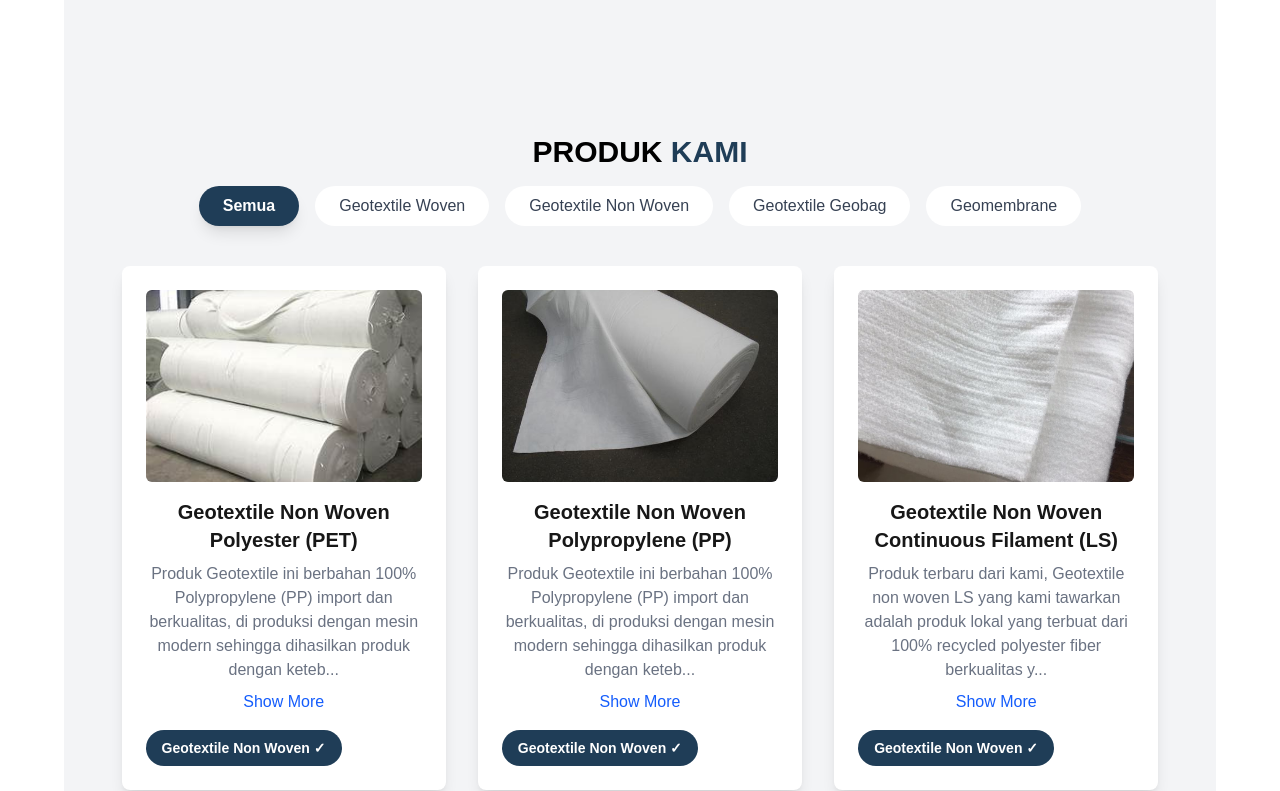
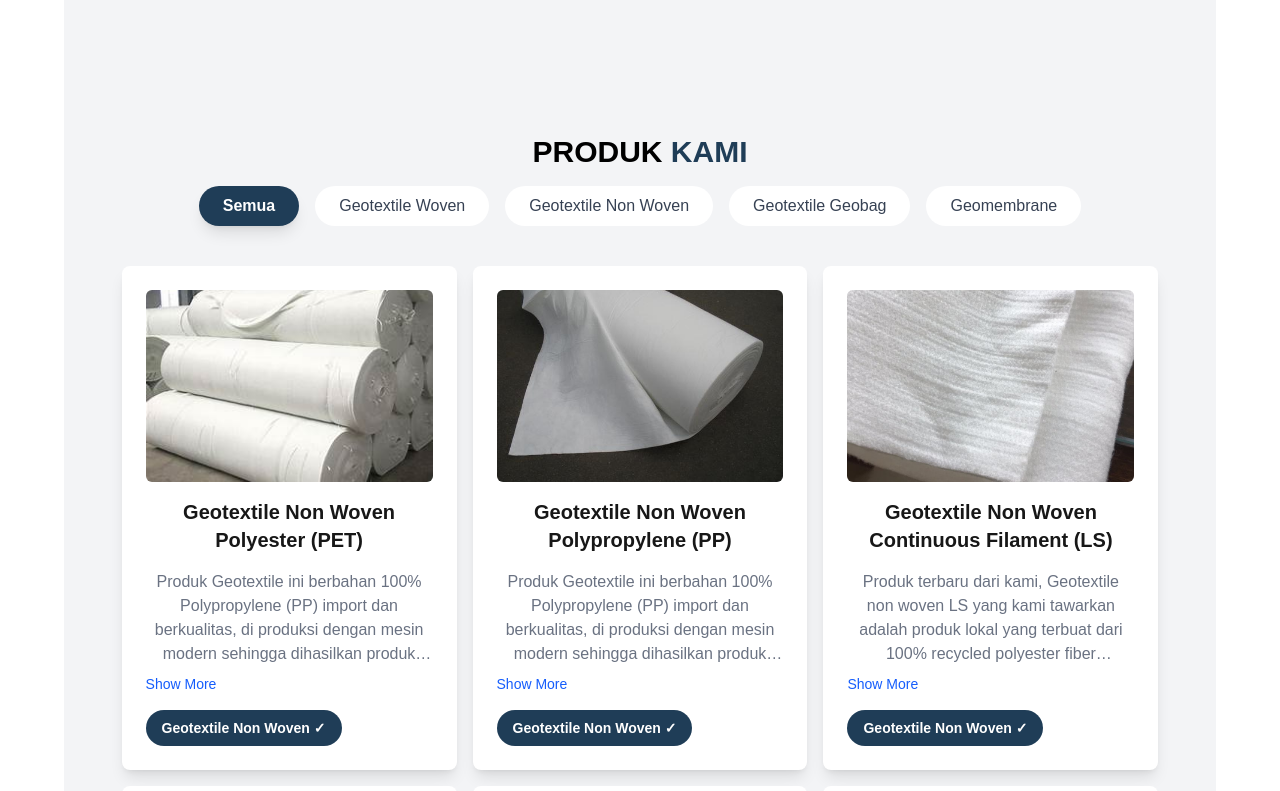
Before and after one commit to bayufrd/stigeotextile, a Next.js app: page / in a window 1280 px wide. Shown: the part 3061-3852 px from the top of the page. Built offline with nearby package versions, Linux system fonts and the light colour scheme.

Commit message:
[UPDATE] Fixing pagnation scroll jumping

```diff
--- a/src/app/components/Products.js
+++ b/src/app/components/Products.js
@@ -27,7 +27,22 @@ const Products = () => {
         'Geotextile Geobag': 'geobag',
         'Geomembrane': 'geomembrane',
     };
+    const [isTransitioning, setIsTransitioning] = useState(false);
 
+    // Modifikasi fungsi pagination
+    const paginate = (pageNumber) => {
+        setIsTransitioning(true);
+        setCurrentPage(pageNumber);
+
+        // Nonaktifkan scroll
+        //document.body.style.overflow = 'hidden';
+
+        // Kembalikan scroll setelah transisi
+        const timer = setTimeout(() => {
+            setIsTransitioning(false);
+            document.body.style.overflow = '';
+        }, 300);
+    };
     const [currentProductSlide, setCurrentProductSlide] = useState(0);
     const handleSlideChange = (direction) => {
         if (direction === 'next') {
@@ -36,7 +51,18 @@ const Products = () => {
             setCurrentProductSlide((prev) => (prev - 1 + selectedProduct.images.length) % selectedProduct.images.length);
         }
     };
+    // Dalam komponen Products, tambahkan logika untuk mengisi grid
+    const fillGridWithPlaceholders = () => {
+        const currentProducts = getCurrentProducts();
+        const placeholdersNeeded = isMobile
+            ? Math.max(0, 2 - currentProducts.length)
+            : Math.max(0, 6 - currentProducts.length);
 
+        return [
+            ...currentProducts,
+            ...Array(placeholdersNeeded).fill(null)
+        ];
+    };
     // Handle hash change for active category
     useEffect(() => {
         const handleHashChange = () => {
@@ -117,7 +143,6 @@ const Products = () => {
     const totalPages = Math.ceil(filteredProducts.length / productsPerPage);
 
     // Change page
-    const paginate = (pageNumber) => setCurrentPage(pageNumber);
 
     // Go to next page
     const nextPage = () => {
@@ -132,6 +157,7 @@ const Products = () => {
             setCurrentPage(currentPage - 1);
         }
     };
+
     // Add overlay and disable body scroll when modal is open
     useEffect(() => {
         if (showModal) {
@@ -213,32 +239,56 @@ const Products = () => {
                 </div>
 
                 {/* Product Cards */}
-                <div className="grid grid-cols-1 sm:grid-cols-2 md:grid-cols-3 gap-8">
+                {/* Product Cards */}
+                <div
+                    className={`
+        grid grid-cols-1 sm:grid-cols-2 md:grid-cols-3
+        gap-4 sm:gap-8
+        products-grid
+        grid-auto-rows-[1fr]
+        min-h-[600px]
+        ${isTransitioning ? 'transitioning' : ''}
+    `}
+                >
                     {getCurrentProducts().length > 0 ? (
-                        getCurrentProducts().map((product, index) => (
+                        (!isMobile ? fillGridWithPlaceholders() : fillGridWithPlaceholders()).map((product, index) => (
+                            product ? (
                                 <div
-                                key={index}
-                                className="bg-white p-6 rounded-lg shadow-lg cursor-pointer transform transition duration-300 hover:scale-105 hover:shadow-xl grid grid-rows-[auto_1fr_auto]" // Gunakan grid untuk layout
+                                    key={`product-${index}`}
+                                    className="bg-white p-4 sm:p-6 rounded-lg shadow-lg cursor-pointer
+                    transform transition duration-300 hover:scale-105 hover:shadow-xl
+                    flex flex-col
+                    h-full // Pastikan tinggi penuh
+                    min-h-[400px]
+                    justify-between // Distribusi konten merata
+                    relative
+                    "
                                     onClick={() => openModal(product)}
                                 >
-                                <div className="h-48 mb-4 overflow-hidden rounded-md">
+                                    {/* Image Container dengan tinggi fixed */}
+                                    <div className="h-36 sm:h-48 mb-4 overflow-hidden rounded-md flex-shrink-0">
                                         <img
                                             src={product.images[0]}
                                             alt={product.name}
                                             className="w-full h-full object-cover transition duration-500 ease-in-out hover:scale-110"
                                         />
                                     </div>
-                                <div>
-                                    <h3 className="text-xl font-semibold">{product.name}</h3>
-                                    <p className="text-gray-500 mt-2">
+
+                                    {/* Content Container dengan tinggi dan overflow terkontrol */}
+                                    <div className="flex-grow flex flex-col">
+                                        <h3 className="text-lg sm:text-xl font-semibold mb-2 line-clamp-2 h-14">
+                                            {product.name}
+                                        </h3>
+                                        <p className="text-gray-500 mt-2 flex-grow line-clamp-4 min-h-[96px] text-sm sm:text-base">
                                             {expanded === index
                                                 ? product.description
                                                 : product.description.length > 150
                                                     ? `${product.description.slice(0, 150)}...`
                                                     : product.description}
                                         </p>
+                                        {product.description.length > 150 && (
                                             <button
-                                        className="text-blue-600 mt-2 cursor-pointer"
+                                                className="text-blue-600 mt-2 cursor-pointer self-start text-sm"
                                                 onClick={(e) => {
                                                     e.stopPropagation();
                                                     handleToggle(index);
@@ -246,22 +296,39 @@ const Products = () => {
                                             >
                                                 {expanded === index ? 'Show Less' : 'Show More'}
                                             </button>
+                                        )}
                                     </div>
-                                <div className="text-left mt-4">
-                                    <span className="inline-block py-2 px-4 bg-[#1F3D57] text-white rounded-full text-sm font-semibold cursor-pointer hover:bg-blue-600">
+
+                                    {/* Category Tag */}
+                                    <div className="text-left mt-4 flex-shrink-0">
+                                        <span className="inline-block py-1 px-3 sm:py-2 sm:px-4
+                            bg-[#1F3D57] text-white rounded-full
+                            text-xs sm:text-sm font-semibold
+                            cursor-pointer hover:bg-blue-600">
                                             {product.category + " ✓" || "Geotextile"}
                                         </span>
                                     </div>
                                 </div>
+                            ) : (
+                                <div
+                                    key={`placeholder-${index}`}
+                                    className="bg-gray-100 rounded-lg min-h-[400px] h-full
+                    opacity-50
+                    flex items-center justify-center
+                    relative"
+                                >
+                                    <p className="text-gray-400 text-center">Produk Kosong</p>
+                                </div>
+                            )
                         ))
                     ) : (
-                        <div className="col-span-3 py-16 text-center">
+                        <div className="col-span-full py-16 text-center flex justify-center items-center min-h-[400px]">
                             <p className="text-xl text-gray-500">Tidak ada produk dalam kategori ini.</p>
                         </div>
                     )}
                 </div>
                 {/* Pagination */}
-                {filteredProducts.length > productsPerPage && (
+                {(filteredProducts.length > 0 || filteredProducts.length === 0) && (
                     <div className="pagination-container mt-12 flex justify-center items-center">
                         <button
                             onClick={prevPage}
@@ -273,7 +340,9 @@ const Products = () => {
                         >
                             &laquo;
                         </button>
+                        {/* Pagination code */}
 
+                        {totalPages > 0 && (
                             <div className="hidden sm:flex">
                                 {[...Array(totalPages)].map((_, index) => {
                                     // For desktop: show all pages if there are 5 or fewer,
@@ -311,11 +380,12 @@ const Products = () => {
                                     );
                                 })}
                             </div>
+                        )}
 
                         {/* For mobile: just show current page / total pages */}
                         <div className="sm:hidden mx-2">
                             <span className="text-gray-700 font-medium">
-                                {currentPage} / {totalPages}
+                                1 / {totalPages || 1}
                             </span>
                         </div>
 
--- a/src/app/globals.css
+++ b/src/app/globals.css
@@ -148,3 +148,66 @@ html, body {
   user-select: none;
   touch-action: manipulation;
 }
+
+/* Di global.css atau tambahkan di komponen */
+.line-clamp-2 {
+  display: -webkit-box;
+  -webkit-line-clamp: 2;
+  -webkit-box-orient: vertical;
+  overflow: hidden;
+  text-overflow: ellipsis;
+}
+
+.line-clamp-3 {
+  display: -webkit-box;
+  -webkit-line-clamp: 3;
+  -webkit-box-orient: vertical;
+  overflow: hidden;
+  text-overflow: ellipsis;
+}
+
+.line-clamp-4 {
+  display: -webkit-box;
+  -webkit-line-clamp: 4;
+  -webkit-box-orient: vertical;
+  overflow: hidden;
+  text-overflow: ellipsis;
+}
+.grid-auto-rows-1fr {
+  grid-auto-rows: 1fr;
+}
+
+.products-grid {
+  display: grid;
+  grid-template-columns: repeat(auto-fill, minmax(250px, 1fr));
+  grid-auto-rows: 1fr;
+  gap: 1rem;
+}
+
+/* Di global CSS atau komponen */
+body {
+  transition: overflow 0.3s ease;
+}
+.products-grid {
+  transition: opacity 0.3s ease, transform 0.3s ease;
+}
+
+.products-grid.transitioning {
+  opacity: 0.7;
+  transform: scale(0.98);
+}
+
+.no-scroll {
+  overflow: hidden;
+  position: fixed;
+  width: 100%;
+}
+
+html {
+  scroll-behavior: auto !important; /* Nonaktifkan scroll smooth secara global */
+}
+
+body {
+  overscroll-behavior-x: none; /* Mencegah bounce effect pada mobile */
+  overscroll-behavior-y: none;
+}
```
Lines whose indentation alone changed are shown as unchanged.
